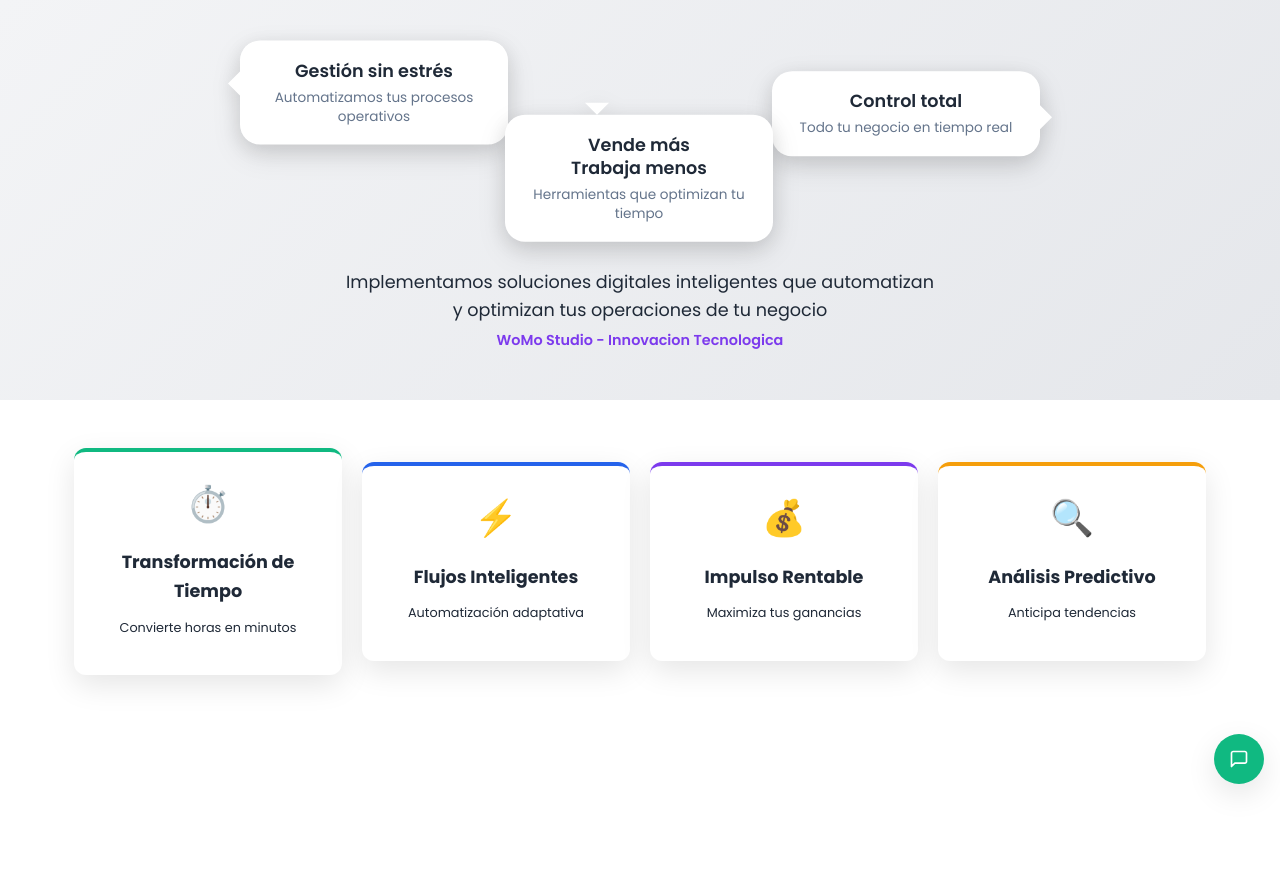
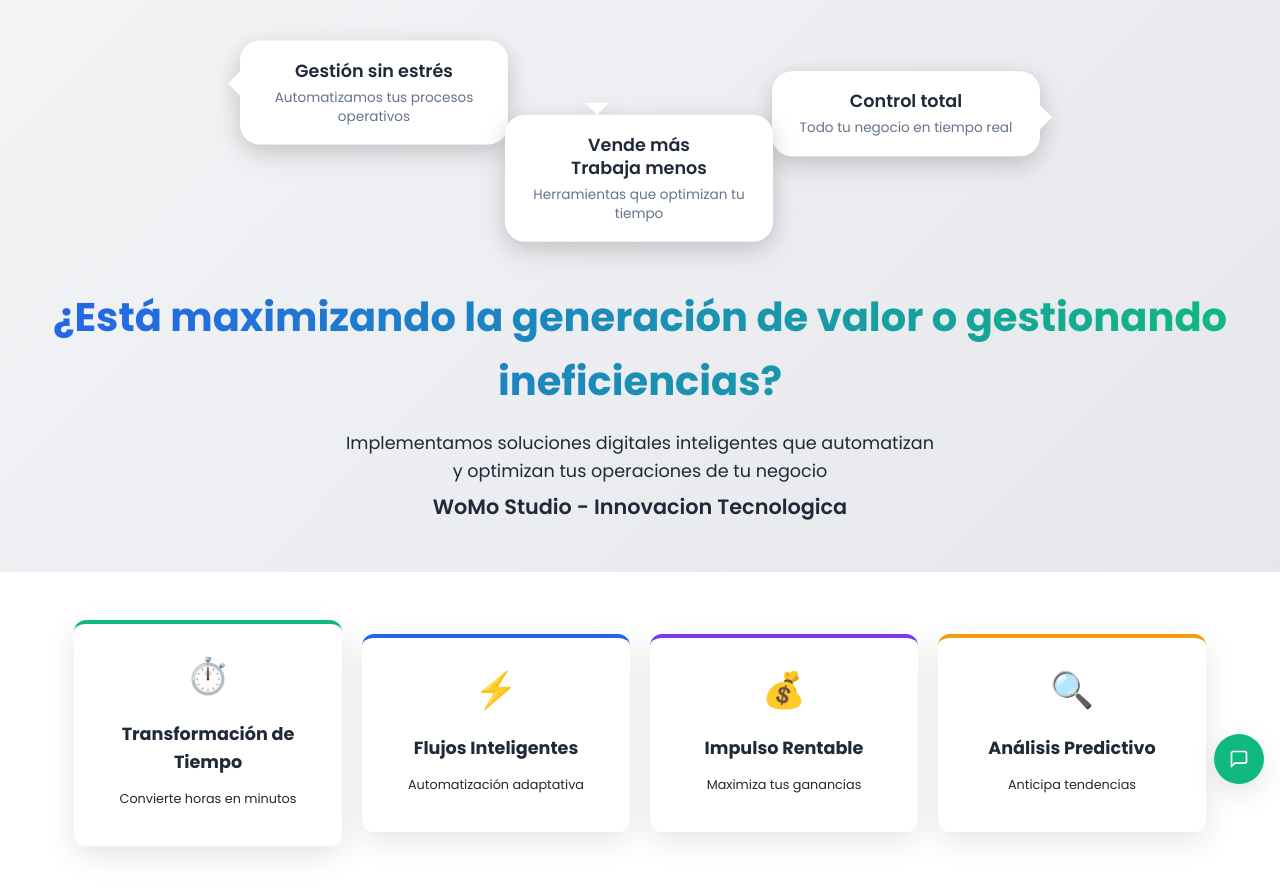
Before and after one commit to WoMo-Solucions/WoMo_Solucions, a plain HTML site: page index.html in a window 1280 px wide. Before the commit the page ends 800 px from the top, so only its background shows below. Drawn offline with nearby package versions, Linux system fonts and the light colour scheme.

Commit message:
Add files via upload

```diff
--- a/index.html
+++ b/index.html
@@ -30,7 +30,14 @@
             position: relative;
             min-height: 300px;
         }
-
+		.hero h1 {
+			font-size: 2.5rem;
+			margin-bottom: 0.5rem;
+			background: linear-gradient(90deg, var(--azul), var(--verde));
+			-webkit-background-clip: text;
+			-webkit-text-fill-color: transparent;
+			text-align: center;
+		}
         /* Burbujas de diálogo - Responsive */
         .dialog-container {
             position: relative;
@@ -147,8 +154,8 @@
 
         .brand {
             display: block;
-            font-size: 0.9rem;
-            color: var(--morado);
+            font-size: 1.3rem;
+            color: var(--negro);
             font-weight: 600;
             margin-top: 0.3rem;
         }
@@ -448,6 +455,7 @@
             </div>
         </div>
 
+        <h1>¿Está maximizando la generación de valor o gestionando ineficiencias?</h1>
         <p class="slogan">Implementamos soluciones digitales inteligentes que automatizan y optimizan tus operaciones de tu negocio</p>
         <span class="brand">WoMo Studio - Innovacion Tecnologica</span>
     </section>
```
